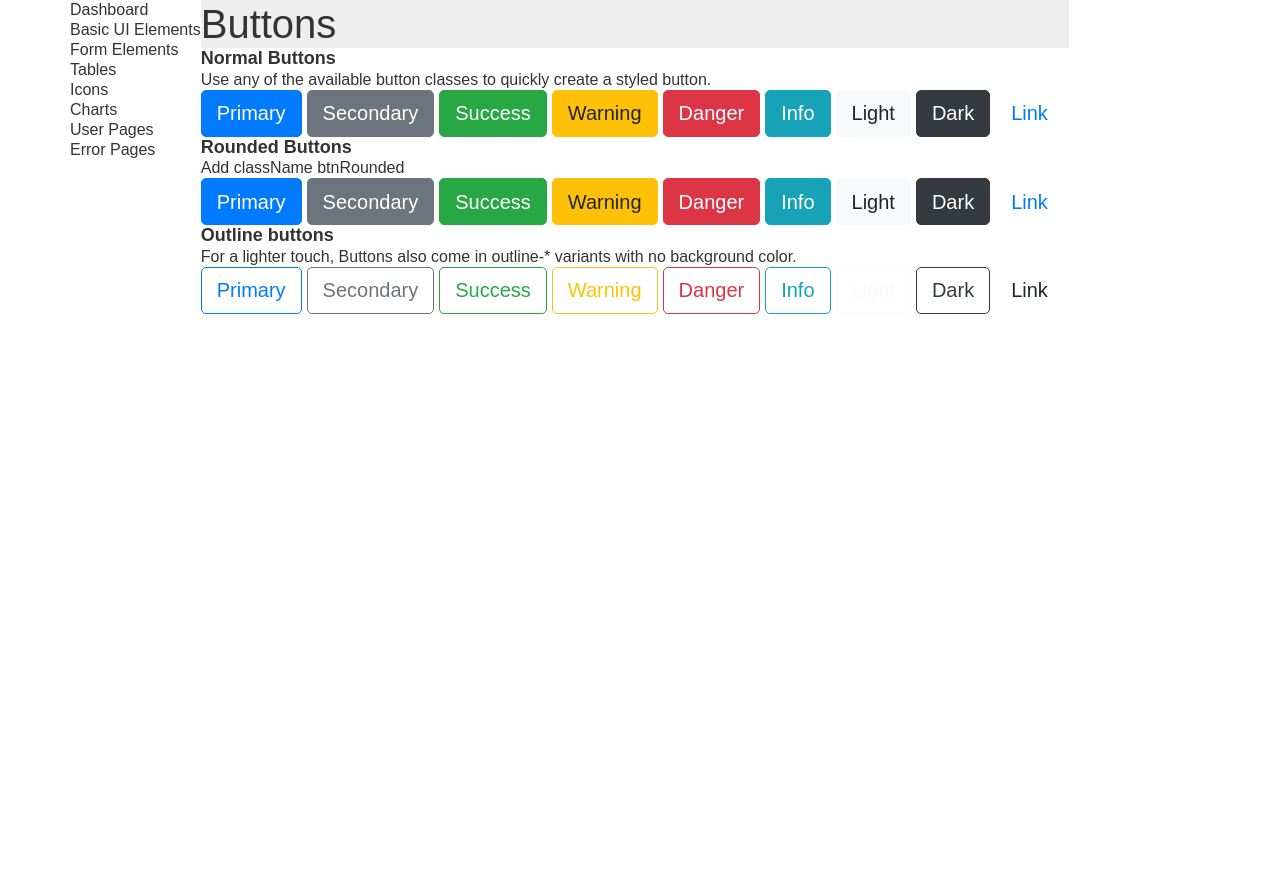
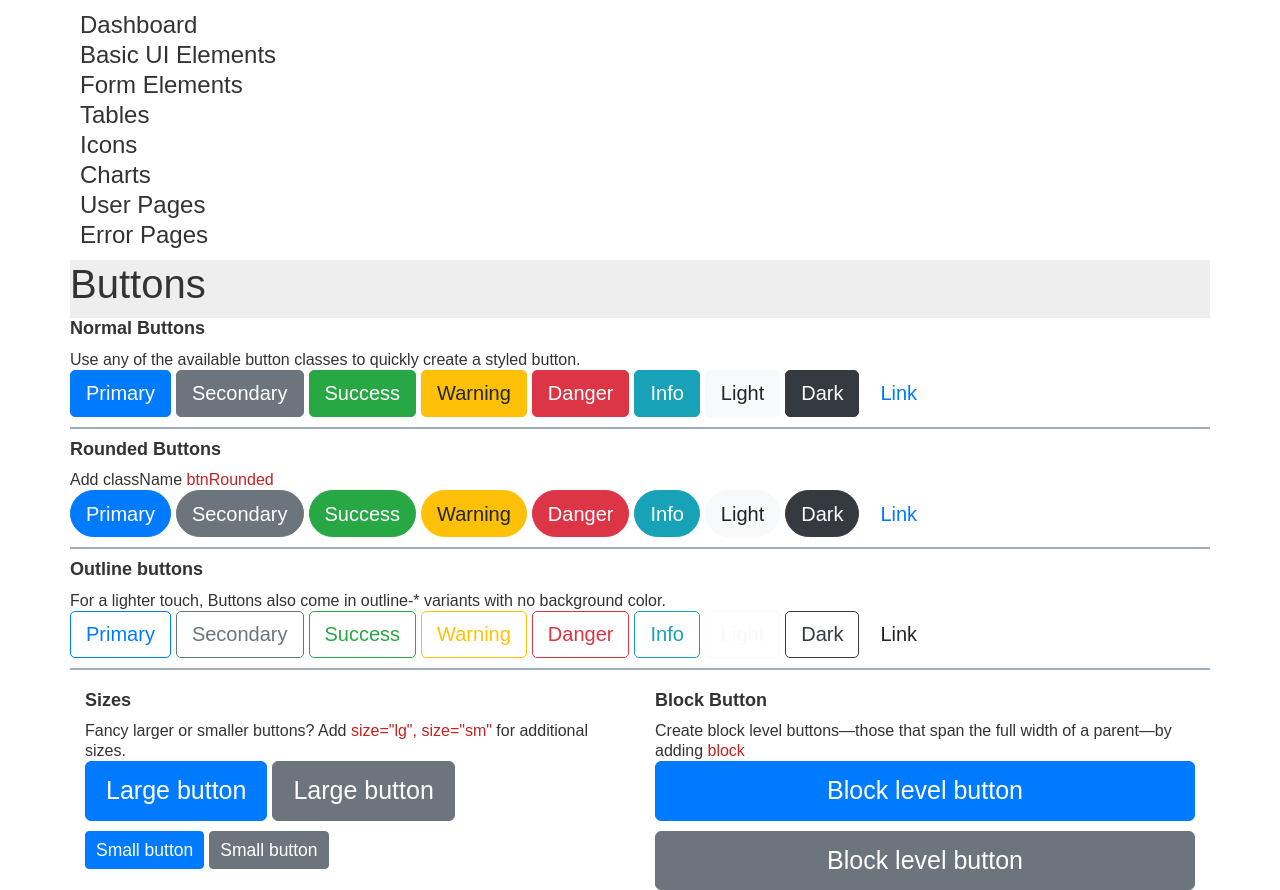
Before and after one commit to eunjeong09/template, a React (Create React App) app: page /buttons in a window 1280 px wide. Before the commit the page ends 800 px from the top, so only its background shows below. Built offline with nearby package versions, Linux system fonts and the light colour scheme.

Commit message:
add buttons on buttons component

```diff
--- a/src/App.js
+++ b/src/App.js
@@ -5,7 +5,7 @@ import { Link, Route, BrowserRouter as Router } from "react-router-dom";
 // component
 import Dashboard from "./component/dashboard";
 import Buttons from "./component/buttons";
-import Dropdown from "./component/dropdown";
+import Dropdowns from "./component/dropdown";
 import Element from "./component/element";
 import TableBasic from "./component/tableBasic";
 import Icon from "./component/icon";
@@ -24,7 +24,7 @@ function App() {
           <Navbar/>
           <Route exact path="/dashboard" component={Dashboard} />
           <Route path="/buttons" component={Buttons} />
-          <Route path="/dropdown" component={Dropdown} />
+          <Route path="/dropdown" component={Dropdowns} />
           <Route path="/element" component={Element} />
           <Route path="/tableBasic" component={TableBasic} />
           <Route path="/icon" component={Icon} />
--- a/src/component/buttons.js
+++ b/src/component/buttons.js
@@ -1,9 +1,9 @@
-import { Button } from "react-bootstrap";
+import { Button, Container, Row, Col } from "react-bootstrap";
 
 function Buttons() {
   return (
     <div className="buttons component">
-        <h2>Buttons</h2>
+      <h2>Buttons</h2>
       <div className="bgWhite">
         <h3>Normal Buttons</h3>
         <p>
@@ -73,6 +73,50 @@ function Buttons() {
         <Button variant="outline-light">Light</Button>
         <Button variant="outline-dark">Dark</Button>
         <Button variant="outline-link">Link</Button>
+
+        <hr />
+
+        <Container>
+          <Row>
+            <Col>
+              <h3>Sizes</h3>
+              <p>
+                Fancy larger or smaller buttons? Add{" "}
+                <em className="red">size="lg", size="sm"</em> for additional
+                sizes.
+              </p>
+              <div className="mb-2">
+                <Button variant="primary" size="lg">
+                  Large button
+                </Button>
+                <Button variant="secondary" size="lg">
+                  Large button
+                </Button>
+              </div>
+              <div>
+                <Button variant="primary" size="sm">
+                  Small button
+                </Button>
+                <Button variant="secondary" size="sm">
+                  Small button
+                </Button>
+              </div>
+            </Col>
+            <Col>
+              <h3>Block Button</h3>
+              <p>
+                Create block level buttons—those that span the full width of a
+                parent—by adding <em className="red">block</em>
+              </p>
+              <Button variant="primary" size="lg" block>
+                Block level button
+              </Button>
+              <Button variant="secondary" size="lg" block>
+                Block level button
+              </Button>
+            </Col>
+          </Row>
+        </Container>
       </div>
     </div>
   );
--- a/src/component/dropdown.js
+++ b/src/component/dropdown.js
@@ -1,8 +1,25 @@
-function Dropdown(){
-    return(
-        <span>dropdown component!!!</span>
-    );
+import { Dropdown, Container, Row, Col } from "react-bootstrap";
 
+function Dropdowns() {
+  return (
+    <div className="dropdowns component">
+      <h2>Dropdowns</h2>
+      <div className="bgWhite">
+        <h3>Single button dropdowns</h3>
+        <Dropdown>
+          <Dropdown.Toggle variant="success" id="dropdown-basic">
+            Dropdown Button
+          </Dropdown.Toggle>
+
+          <Dropdown.Menu>
+            <Dropdown.Item href="#/action-1">Action</Dropdown.Item>
+            <Dropdown.Item href="#/action-2">Another action</Dropdown.Item>
+            <Dropdown.Item href="#/action-3">Something else</Dropdown.Item>
+          </Dropdown.Menu>
+        </Dropdown>
+      </div>
+    </div>
+  );
 }
 
-export default Dropdown;
+export default Dropdowns;
--- a/src/style/default.sass
+++ b/src/style/default.sass
@@ -15,22 +15,33 @@ $dark :  #212121
     color: $primary
 
 .red
-    color: 'red'
+    color: $danger
 
 
 //component common
+hr
+    border: 1px solid $secondary
+    margin: 10px 0
 h3
     font-size: 18px
     font-weight: bold
+    margin: 10px 0px
 .component
     background: #eee
 
 .bgWhite
     background: #ffffff
 
-
+// nav
+nav
+    font-size: 1.2rem
+    padding: 10px
+    .collapse
+        font-size: 1rem
 
 // buttons comonent
 .buttons
     Button
         margin-right: 5px
+    .btnRounded
+        border-radius: 50px
```
